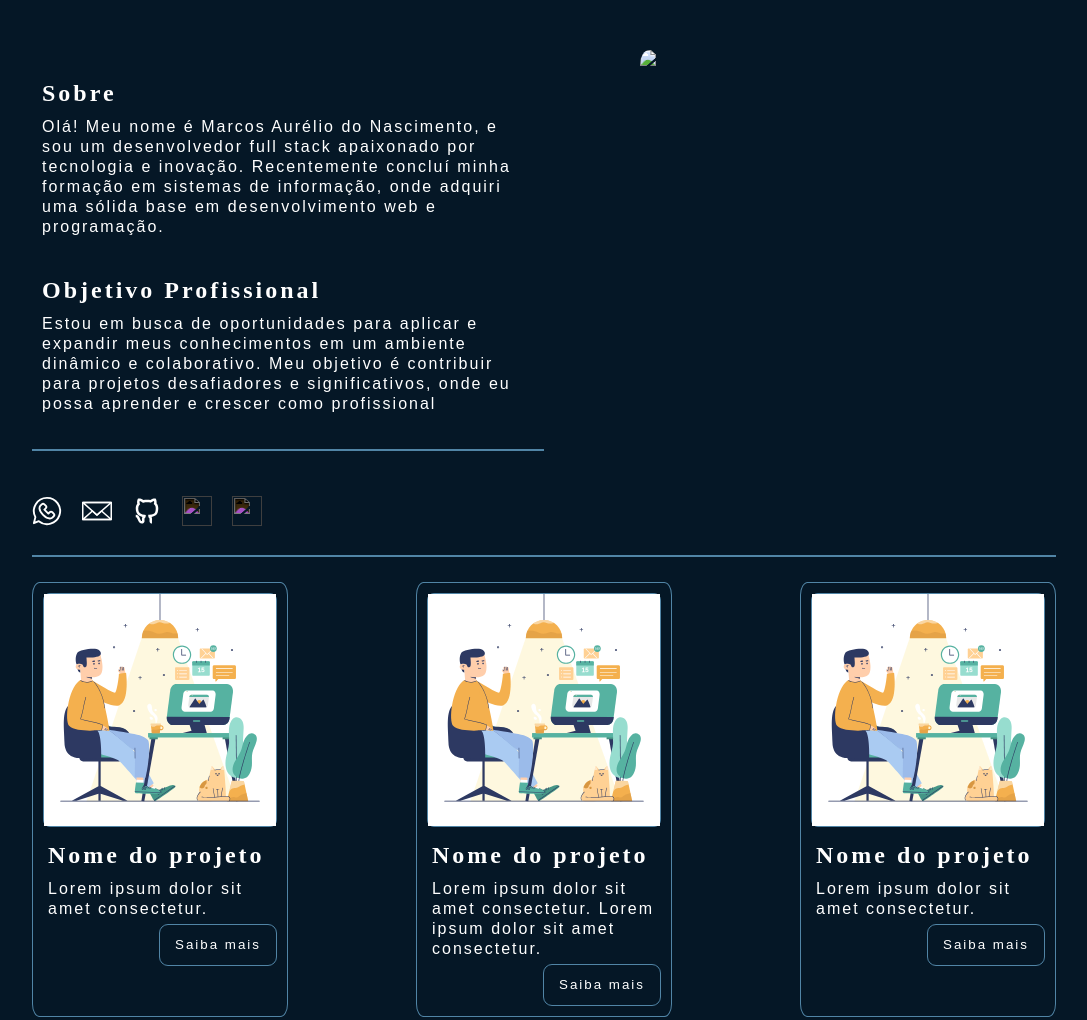
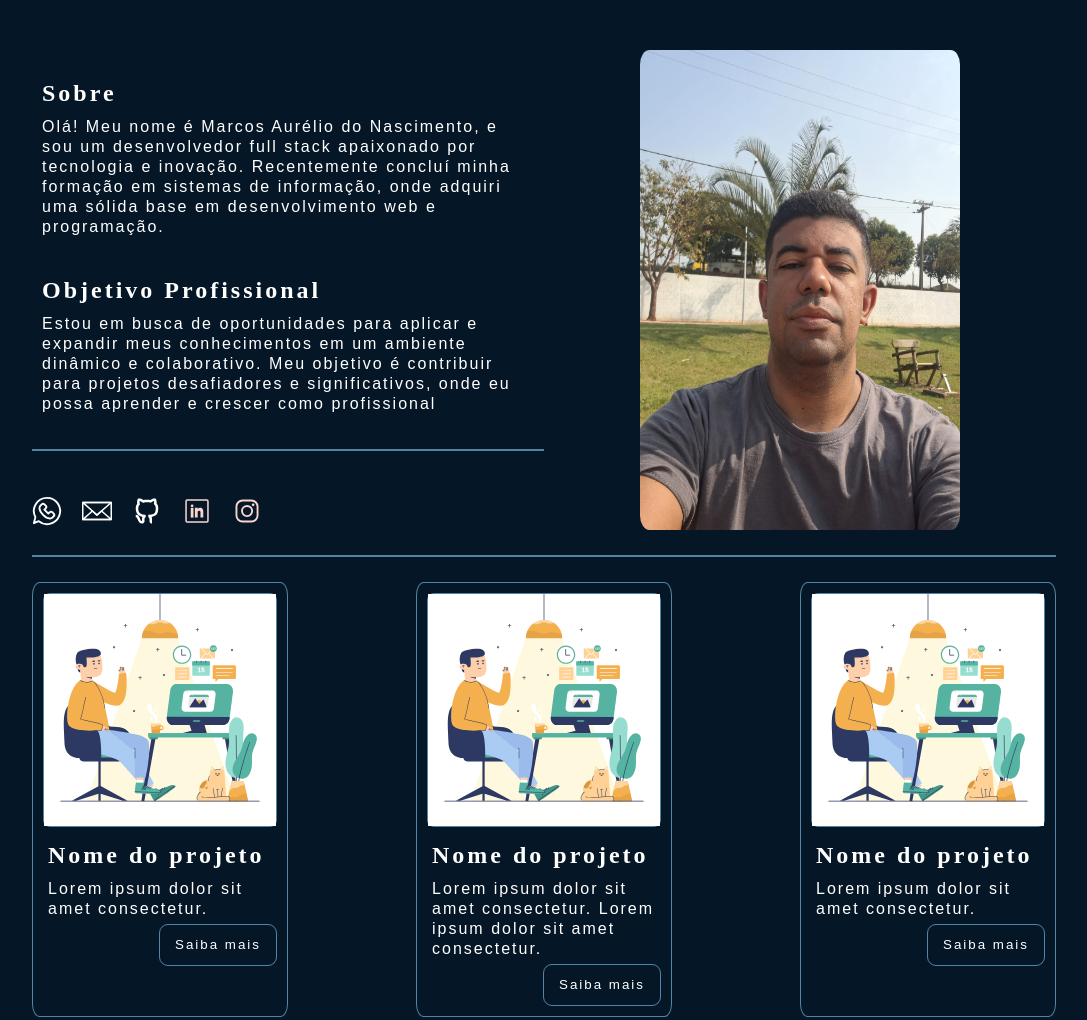
Before and after one commit to marcosan203/marcosan203.github.io, a plain HTML site: page index.html in a window 1280 px wide. Shown: the top 1020 px of the page, without its empty margins (96-1183 px from the left). Drawn offline with Linux system fonts and the light colour scheme; files whose address does not match are found by name.

Commit message:
Atualização do projeto

```diff
--- a/index.html
+++ b/index.html
@@ -5,7 +5,6 @@
     <meta charset="UTF-8">
     <meta name="viewport" content="width=device-width, initial-scale=1.0">
     <link href="css/style.css" rel="stylesheet" />
-
     <title>Document</title>
 </head>
 
@@ -53,11 +52,11 @@
                     </div>
                     <div class="contato-icon">
                         <a href="http://www.linkedin.com/in/marcos-aurelio-b8700233" target="_blank">
-                            <img class="icon" src="./assets/image/linkedin_work_icon.svg">
+                            <img class="icon" src="img/linkedin_work_icon.svg">
                         </a>
                     </div>
                     <div class="contato-icon">
-                        <img class="icon" src="./assets/image/instagram (2).svg">
+                        <img class="icon" src="img/instagram (2).svg">
                     </div>
                 </div>
 
@@ -65,7 +64,7 @@
 
             <div class="area-imagem">
                 <div class="imagem">
-                    <img class="imagem-perfil" src="./assets/image/perfil.jpeg">
+                    <img class="imagem-perfil" src="img/perfil.jpeg">
                 </div>
             </div>
         </section>
```
